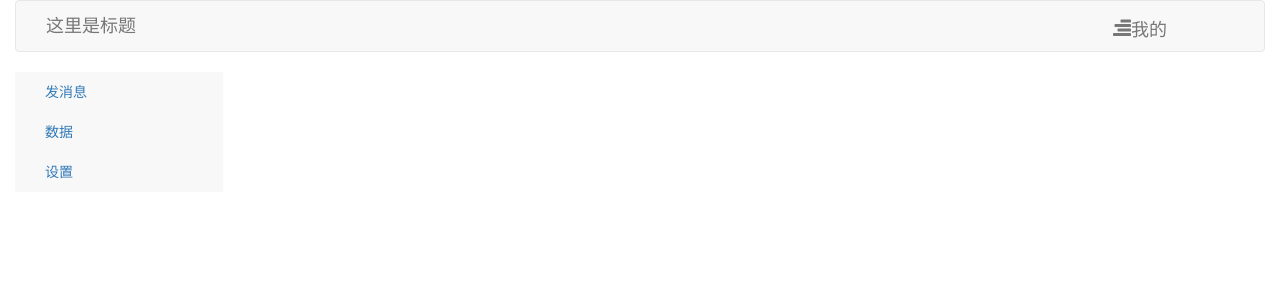
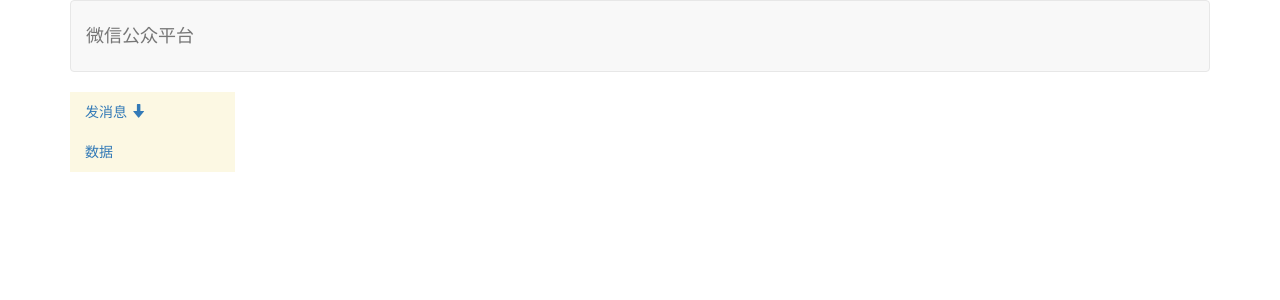
Before and after one commit to MrMercurial/wxProject, a Python web app: template DjangoWeb/templates/home01.html in a window 1280 px wide. Shown: the top 300 px of the page. Run offline with Jinja, Linux system fonts and the light colour scheme; the template is opened without the code that fills it, so the values that code supplies are empty; some libraries are stand-ins or nearby versions.

Commit message:
20170626

```diff
--- /dev/null
+++ b/DjangoWeb/static/css/mystyle.css
@@ -0,0 +1,4 @@
+#fixedmenu{
+    height: inherit;
+    background-color: #fcf8e3;
+}
--- a/DjangoWeb/templates/home01.html
+++ b/DjangoWeb/templates/home01.html
@@ -3,27 +3,25 @@
 <head>
     <meta charset="UTF-8">
     <link href="../static/css/bootstrap.css" rel="stylesheet">
+    <link href="../static/css/mystyle.css" rel="stylesheet">
     <title>Title</title>
 </head>
 <body>
 
-<div class="container col-md-12" role="navigation">
-    <div class="nav navbar navbar-default ">
-        <div class="col-md-3">
-            <a href="#" class="navbar-header navbar-brand">这里是标题</a>
+<div class="container">
+    <div class="nav navbar navbar-default" role="navigation">
+        <h4 class="navbar-brand">微信公众平台</h4>
+    </div>
+    <div class="row">
+        <div class="col-md-2">
+            <ul class="nav" id="fixedmenu">
+                <li><a href="#" >发消息
+                    <span class="glyphicon glyphicon-arrow-down "></span>
+                </a> </li>
+                <li><a href="#">数据</a> </li>
+            </ul>
         </div>
-        <div class="col-md-9">
-             <span class="glyphicon glyphicon-align-right navbar-brand col-md-2 col-md-offset-10" style="right: auto">我的</span>
-        </div>
-
-    </div>
-
-    <div class="col-md-2 navbar-default" >
-        <ul class="nav">
-            <li><a href="#">发消息</a> </li>
-            <li><a href="#"> 数据</a></li>
-            <li><a href="#">设置</a> </li>
-        </ul>
+        <div class="col-md-9"></div>
     </div>
 </div>
 
```
